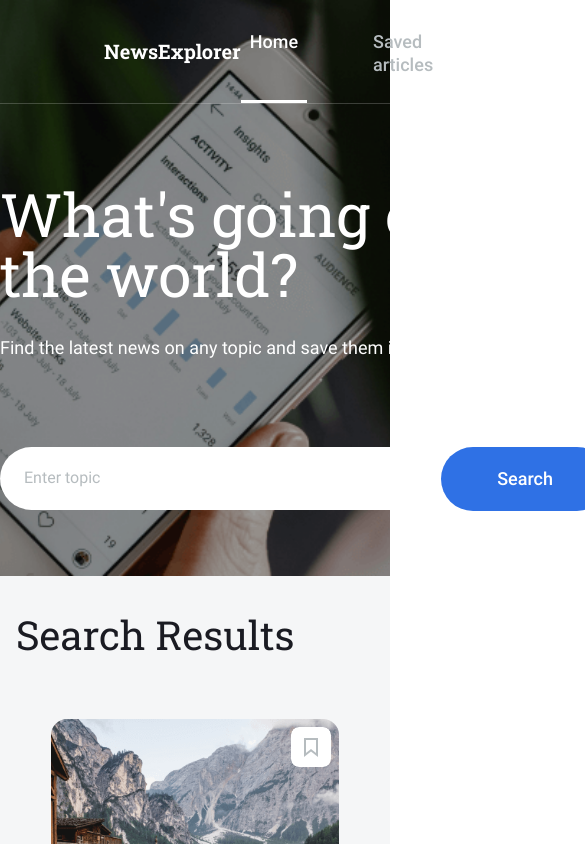
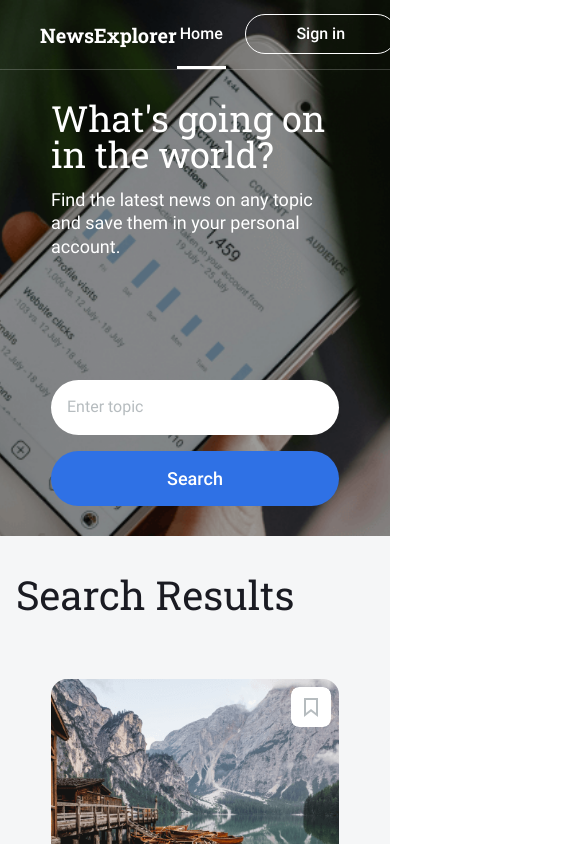
Before and after one commit to toriroe/newsexplorer_frontend, a React (Create React App) app: page /#/ in a window 390 px wide. Shown: the top 844 px of the page, 585 px wide, since content can reach past the window. Built offline with nearby package versions, Linux system fonts and the light colour scheme.

Commit message:
header/search section responsive for tablet/mobile, header/nav responsive for tablet

```diff
--- a/src/components/App/App.js
+++ b/src/components/App/App.js
@@ -17,7 +17,7 @@ function App() {
 
   /* ------------------------------- Use States ------------------------------- */
   const [currentPage, setCurrentPage] = useState("");
-  const [isLoggedIn, setIsLoggedIn] = useState(true);
+  const [isLoggedIn, setIsLoggedIn] = useState(false);
   const [activeModal, setActiveModal] = useState("");
 
   /* ------------------------------- Use Effects ------------------------------ */
--- a/src/components/Header/Header.css
+++ b/src/components/Header/Header.css
@@ -7,3 +7,15 @@
   background-size: cover;
   max-height: 576px;
 }
+
+@media screen and (max-width: 980px) {
+  .header {
+    max-height: 400px;
+  }
+}
+
+@media screen and (max-width: 520px) {
+  .header {
+    max-height: 536px;
+  }
+}
--- a/src/components/Navigation/Nav.css
+++ b/src/components/Navigation/Nav.css
@@ -171,3 +171,29 @@
 .saved-news__nav-logout:hover {
   cursor: pointer;
 }
+
+/* ------------------------------ Media Queries ----------------------------- */
+
+@media screen and (max-width: 980px) {
+  .nav {
+    padding: 0 40px;
+  }
+
+  .nav__link {
+    font-size: 16px;
+    line-height: 1.5;
+    padding: 22px 3px 20px;
+  }
+
+  .nav__button {
+    margin: 14px 0 12px 19px;
+    padding: 0;
+    font-size: 16px;
+    width: 152px;
+    height: 40px;
+    line-height: 1.3;
+  }
+}
+
+@media screen and (max-width: 520px) {
+}
--- a/src/components/Search/Search.css
+++ b/src/components/Search/Search.css
@@ -1,7 +1,7 @@
 .search {
   margin: 80px auto;
   color: white;
-  width: 608px;
+  max-width: 608px;
 }
 
 .search__title {
@@ -19,3 +19,38 @@
   line-height: 1.3;
   margin: 0 0 88px;
 }
+
+@media screen and (max-width: 980px) {
+  .search {
+    margin: 38px auto 48px;
+    max-width: 448px;
+  }
+
+  .search__title {
+    font-size: 36px;
+    margin-bottom: 16px;
+  }
+
+  .search__subtitle {
+    font-size: 18px;
+    margin-bottom: 48px;
+  }
+}
+
+@media screen and (max-width: 520px) {
+  .search {
+    display: flex;
+    flex-direction: column;
+    margin: 30px auto 32px;
+    max-width: 288px;
+  }
+
+  .search__title {
+    font-size: 36px;
+    margin-bottom: 16px;
+  }
+
+  .search__subtitle {
+    margin-bottom: 122px;
+  }
+}
--- a/src/components/SearchForm/SearchForm.css
+++ b/src/components/SearchForm/SearchForm.css
@@ -41,3 +41,35 @@
 .search__form-button:hover {
   cursor: pointer;
 }
+
+@media screen and (max-width: 980px) {
+  .search__form-input {
+    width: 448px;
+    padding: 17px 24px;
+  }
+
+  .search__form-button {
+    padding: 16.5px 52px;
+    right: -1px;
+    bottom: -1px;
+  }
+}
+
+@media screen and (max-width: 520px) {
+  .search__form {
+    display: flex;
+    flex-direction: column;
+    width: 288px;
+  }
+
+  .search__form-input {
+    padding: 17px 16px;
+    margin-bottom: 16px;
+    width: 288px;
+  }
+
+  .search__form-button {
+    position: static;
+    padding: 16px 116px;
+  }
+}
```
Also changed, not shown: src/images/menu-icon.svg (added).
